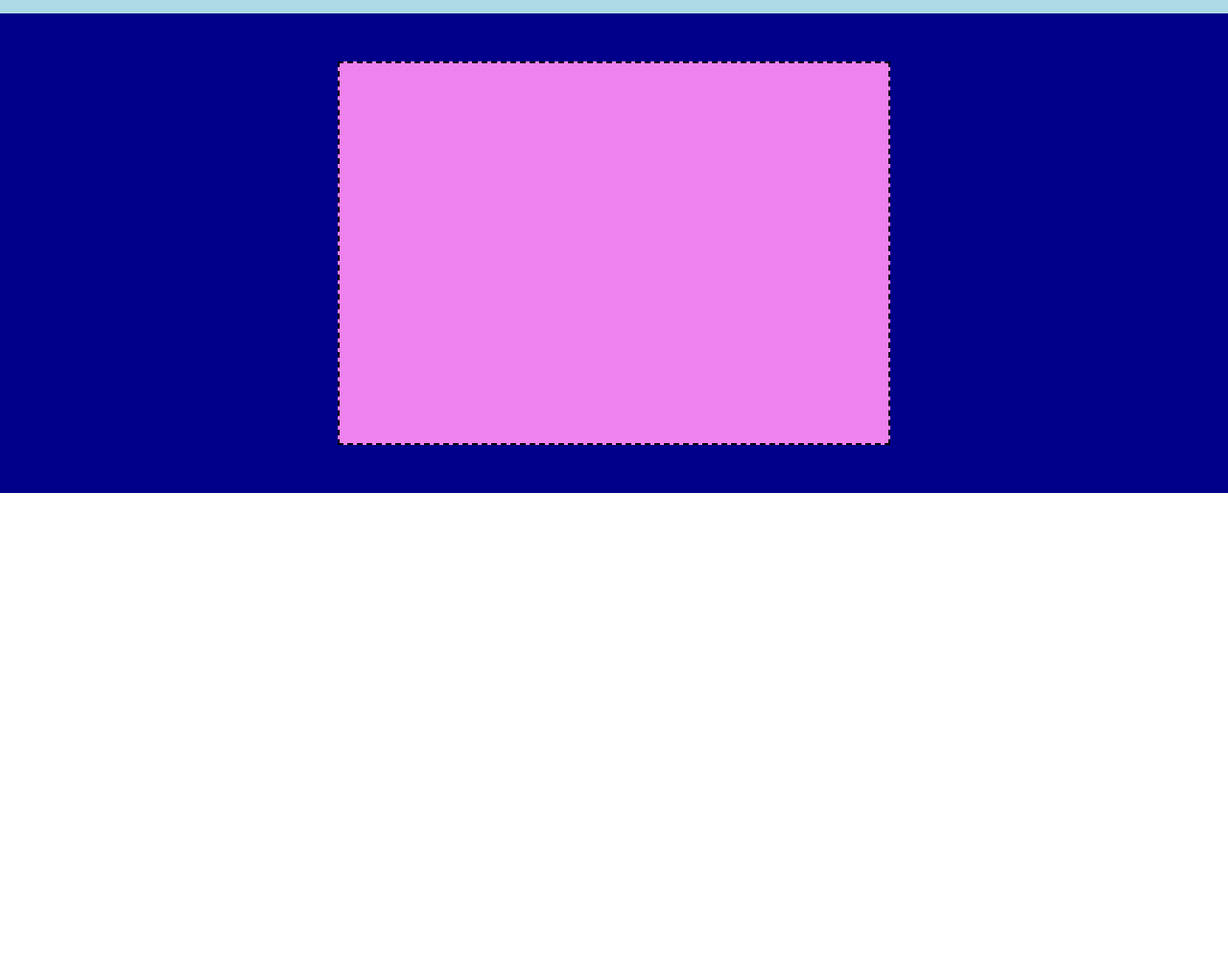
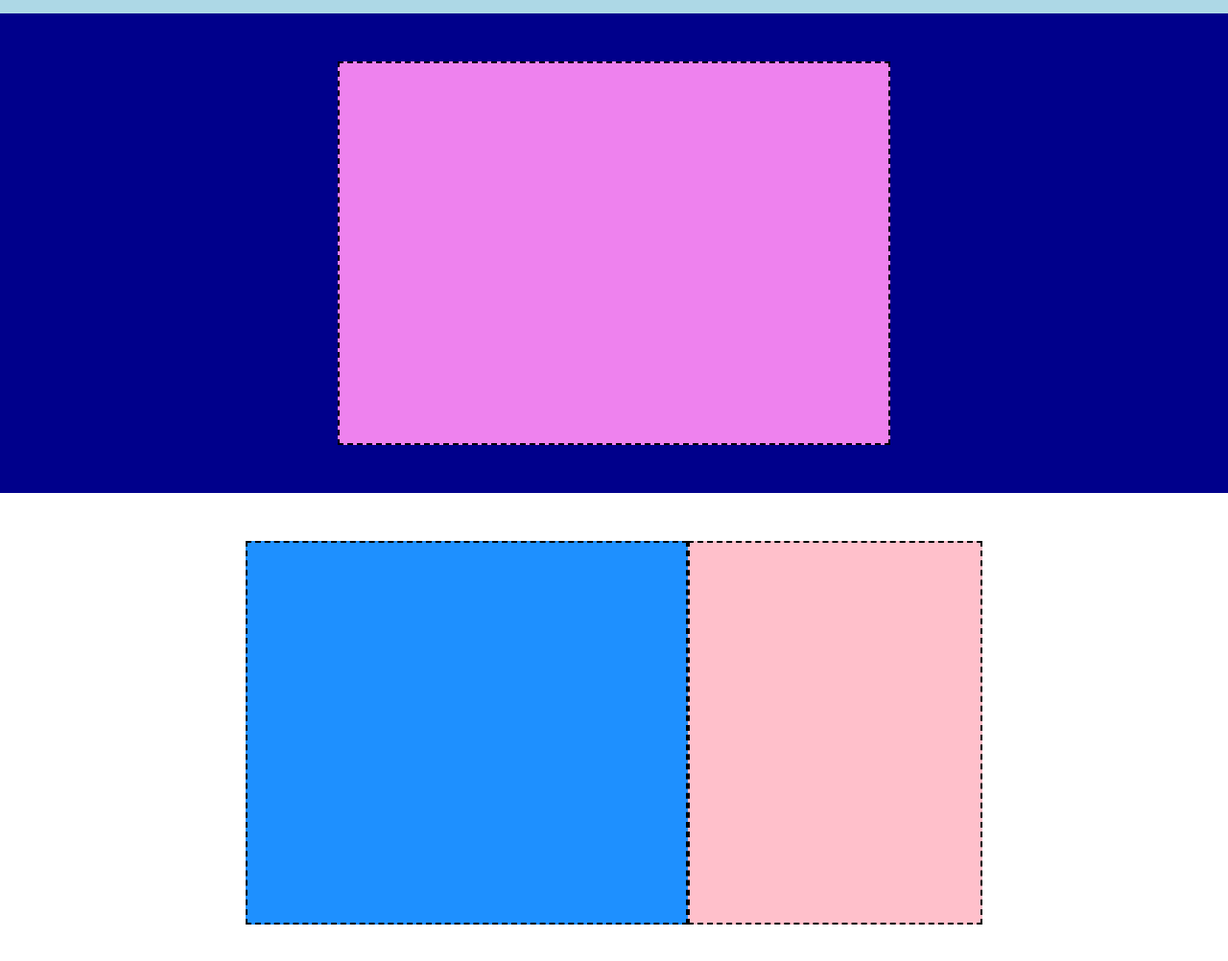
Before and after one commit to cibs84/htmlcss-struttura-discord, a plain HTML site: page index.html in a window 1280 px wide. Shown: the part 78-1080 px from the top of the page at 96% size. Before the commit the page ends 800 px from the top, so only its background shows below. Drawn offline with Linux system fonts and the light colour scheme.

Commit message:
Section-First complete

```diff
--- a/css/style.css
+++ b/css/style.css
@@ -101,9 +101,42 @@ header {
 
     }
 
+/* MAIN */
 
+    /* Section-First */
+    #section-first {
+        height: 500px;
+    }
 
-/* MAIN */
+    #section-first .container {
+        height: 100%;
+    }
+
+    #section-first .columns {
+        display: flex;
+        justify-content: center;
+        align-items: center;
+        height: 100%;
+    }
+
+    #section-first .columns .col-left {
+        width: 60%;
+
+        /* TEST */
+        background-color: #1e90ff;
+        height: 400px;
+        border: 2px dashed black;
+    }
+
+    #section-first .columns .col-right {
+        width: 40%;
+
+        /* TEST */
+        background-color: #ffc0cb;
+        height: 400px;
+        border: 2px dashed black;
+    }
+
 
 
 /* FOOTER */
--- a/index.html
+++ b/index.html
@@ -44,13 +44,24 @@
             <!-- Jumbotron-Text -->
             <div class="jumbotron-text"></div>
         </div>
-
-        </div>
     </header>
 
     <!-- Main -->
     <main>
 
+        <!-- Section First -->
+        <section id="section-first">
+            <div class="container">
+                <div class="columns">
+
+                    <!-- Column-Left -->
+                    <div class="col-left"></div>
+
+                    <!-- Column-Right -->
+                    <div class="col-right"></div>
+                </div>
+            </div>
+        </section>
     </main>
 
     <!-- Footer -->
```
